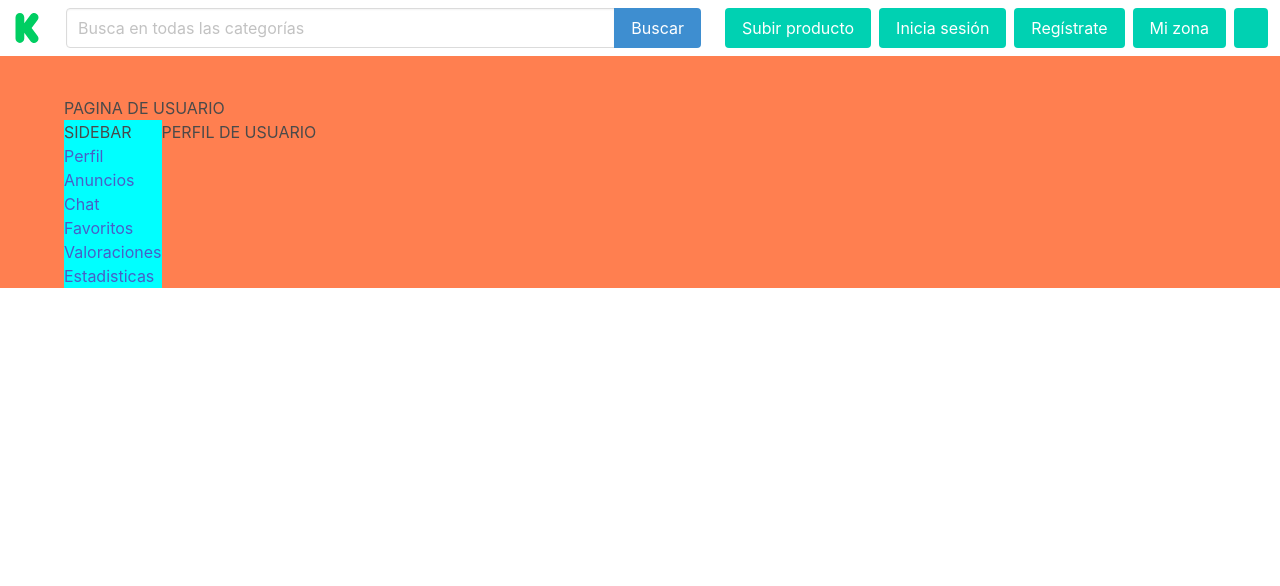
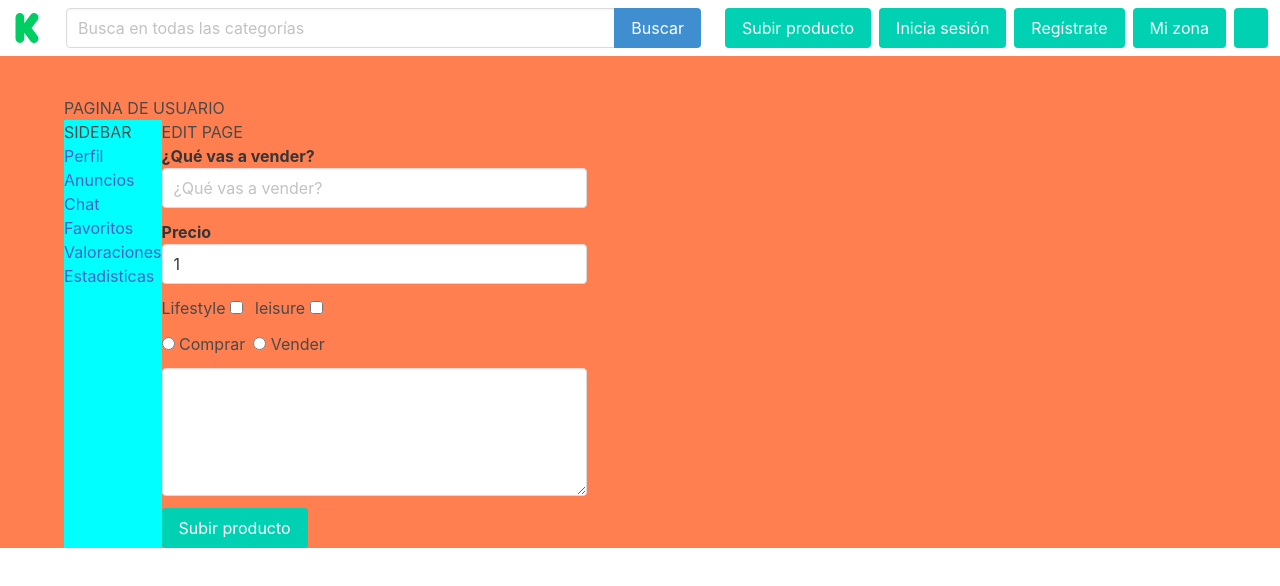
Before and after one commit to ManuelSdev/wallaclone, a React (Create React App) app: page /user/edit/1 in a window 1280 px wide. Shown: the top 586 px of the page. Built offline with nearby package versions, Linux system fonts and the light colour scheme; no server answers.

Commit message:
NewAdForm.js pasa a Adform para usarse también en EditAdPage. Edicion de anuncios funcionando

```diff
--- a/src/api/ads.js
+++ b/src/api/ads.js
@@ -4,7 +4,7 @@ const adsPath = '/apiv1/adverts';
 const myAdsPath = `${adsPath}/my-ads`
 const oneAdPath = `${adsPath}/one-ad`
 const myFavsAds = `${adsPath}/favs`
-
+const updateAdPath = `${adsPath}/update`
 export const getAds = () => {
     //${filterPath && filterPath}
     return client.get(`${adsPath}`);
@@ -25,6 +25,12 @@ export const getFavAds = () => {
     return client.get(`${myFavsAds}`);
 };
 
+export const updateAd = (adIdParams, newValues) => {
+    //${filterPath && filterPath}
+    console.log("ID PARAMS", adIdParams)
+    return client.put(`${adsPath}/${adIdParams}`, newValues);
+};
+
 
 export const createAd_NO = adDetails => {
     const url = `${adsPath}`
--- a/src/components/ads/AdDetailsPage/UserCardHeader.js
+++ b/src/components/ads/AdDetailsPage/UserCardHeader.js
@@ -27,7 +27,7 @@ export default function UserCardHeader({ ad }) {
 
                 <Button className="mr-2">Vendido</Button>
                 <Button className="mr-2">Reservado</Button>
-                <LinkButton className="mr-2" link={"/"}>Editar</LinkButton>
+                <LinkButton className="mr-2" link={`/user/edit/${ad._id}`}>Editar</LinkButton>
                 <Button>Eliminar</Button>
             </div>
         </div>
--- a/src/components/ads/adsPage/AdCard.js
+++ b/src/components/ads/adsPage/AdCard.js
@@ -27,7 +27,7 @@ const AdCard = ({ ad, location }) => {
     const clica = () => { console.log(location) }
     return (
 
-        <Link to={`/{adUrl}`}>
+        <Link to={`/${adUrl}`}>
             <div className="AdCard">
                 {/*<Button onClick={clica}></Button>*/}
                 <div className="card">
--- /dev/null
+++ b/src/components/ads/editAdPage/EditAdPage.js
@@ -0,0 +1,62 @@
+import React from "react"
+import { useParams } from "react-router";
+import AdForm from "../newAdPage/AdForm"
+import { getOneAd, updateAd } from "../../../api/ads"
+import ModalWindow from "../../shared/modalWindow/ModalWindow";
+import style from '../../ads/newAdPage/NewAdPage.module.scss'
+import usePromise from "../../customHooks/usePromise";
+
+
+
+const NewAdPage = () => {
+    const { loading, error, throwPromise, data: ad } = usePromise({})
+
+    //Pillo los parametros de la url que ponen los Link de cada anuncio con el nombre+id de cada uno de ellos
+    const { adId } = useParams();
+    //console.log(adId)
+    //Creo objeto para la petición
+    const adIdRequest = {}
+    //CathadIdUrl() extrae el id de anuncio y lo guardo en la propiedad adId del objeto que mando en la petición
+    adIdRequest.adId = adId
+    //console.log("RENDER EN EDIT PAGE")
+    //console.log("EDIT PAGE ad", ad)
+
+    React.useEffect(() => {
+        //console.log("lanza promesa en editpage")
+        throwPromise(getOneAd(adIdRequest))
+
+    }, [])
+    /**
+     * Este método crea y retorna el objeto que mando en la petición update
+     */
+    /*
+        const onSubmit = (newValues) => {
+            const updateAdRequest = {}
+            updateAdRequest.adId = adId
+            updateAdRequest.newValues = newValues
+            throwPromise(updateAd(updateAdRequest))
+        }
+    */
+    const onSubmit = (newAdValues) => {
+        console.log(ad._id)
+        throwPromise(updateAd(ad._id, newAdValues))
+    }
+
+    //console.log('++++++++++++++++++++EDIT REQUEST')
+    return (
+        <div className={style.NewAdPage}>
+            EDIT PAGE
+            <div className={style.container}>
+                {
+                    loading ?
+                        "LOADING"
+                        :
+                        <AdForm ad={ad} onSubmit={onSubmit} ></AdForm>
+                }
+
+            </div>
+        </div>
+    )
+}
+
+export default NewAdPage
--- a/src/components/ads/newAdPage/NewAdForm.js
+++ b/src/components/ads/newAdPage/AdForm.js
@@ -9,8 +9,11 @@ import RadioField from '../../shared/formFields/RadioField';
 import TextAreaField from '../../shared/formFields/TextAreaField';
 
 
-const NewAdForm = ({ onSubmit, isLoading }) => {
-    const [credentials, setCredentials] = React.useState({
+const AdForm = ({ onSubmit, isLoading, ad }) => {
+    // console.log("RENDER EN AD FORM")
+    //console.log("primer ad", ad)
+
+    const [values, setValues] = React.useState({
         name: '',
         sale: null,
         price: 1,
@@ -19,14 +22,25 @@ const NewAdForm = ({ onSubmit, isLoading }) => {
         images: null
     });
 
-
+    React.useEffect(() => {
+        //console.log("useEffect ad", ad)
+        setValues(
+            {
+                name: ad?.name ?? '',
+                sale: null,
+                price: ad?.price ?? 1,
+                tags: [],
+                description: ad?.description ?? '',
+                images: null
+            }
+        )
+        //    console.log("useEffect ad 2-", ad)
+    }, [ad])
     const selectablesTags = ["Lifestyle", "leisure"]
     //El event lo recibe del onChange ("mezcla" del onchange y del oninput del form html)
     const handleChange = event => {
 
-        console.log('tttt', event.target.type)
-
-
+        //console.log('tttt', event.target.type)
         //console.log(sale)
         /**
          * Usamos spreading para machacar las propiedades el estado a medida que
@@ -34,20 +48,20 @@ const NewAdForm = ({ onSubmit, isLoading }) => {
          * El <FormField name="email"> machacará la clave email
          * El <FormField name="password"> machacará la clave password
          */
-        setCredentials(oldCredentials => {
+        setValues(oldValues => {
             //console.log('TYPE', event)
-            console.log("value", event.target.value)
-            console.log("checked", event.target.checked)
+            //console.log("value", event.target.value)
+            //console.log("checked", event.target.checked)
 
             // console.log(tags)
-            const newCredentials = {
-                ...oldCredentials,
+            const newValues = {
+                ...oldValues,
                 [event.target.name]: event.target.value,
             };
-            console.log("sale", sale)
-            console.log("cdre", newCredentials)
-            console.log("++++++++++++++++++++++++++++")
-            return newCredentials;
+            //console.log("sale", sale)
+            // console.log("cdre", newValues)
+            // console.log("++++++++++++++++++++++++++++")
+            return newValues;
         });
     };
     /**
@@ -60,15 +74,14 @@ const NewAdForm = ({ onSubmit, isLoading }) => {
      */
     const handleSubmit = event => {
         event.preventDefault();
-        onSubmit(credentials);
+        onSubmit(values);
         console.log("submit")
     };
-    const { name, sale, price, tags, description, images } = credentials;
+    const { name, sale, price, tags, description, images } = values;
     //console.log(sale)
     const arra = ["casa", "salon"]
     return (
-        <form className="NewAdForm" onSubmit={handleSubmit}>
-
+        <form className="AdForm" onSubmit={handleSubmit}>
             <FormField
                 type="text"
                 name="name"
@@ -106,7 +119,7 @@ const NewAdForm = ({ onSubmit, isLoading }) => {
                     name="sale"
                     label=" Comprar"
                     onChange={handleChange}
-                    isChecked={true}
+                    // isChecked={true}
                     value={true}
                 ></RadioButton>
                 <RadioButton
@@ -128,7 +141,7 @@ const NewAdForm = ({ onSubmit, isLoading }) => {
             >
 
             </TextAreaField>
-            <Button type="submit" >Iniciar sesión</Button>
+            <Button type="submit" >Subir producto</Button>
 
 
 
@@ -138,4 +151,4 @@ const NewAdForm = ({ onSubmit, isLoading }) => {
     )
 }
 
-export default NewAdForm
+export default AdForm
--- a/src/components/ads/newAdPage/NewAdPage.js
+++ b/src/components/ads/newAdPage/NewAdPage.js
@@ -1,4 +1,4 @@
-import NewAdForm from "./NewAdForm"
+import AdForm from "./AdForm"
 import { createAd_NO } from "../../../api/ads"
 import ModalWindow from "../../shared/modalWindow/ModalWindow";
 import style from './NewAdPage.module.scss'
@@ -47,7 +47,7 @@ const NewAdPage = () => {
         <div className={style.NewAdPage}>
             SUBIR PRODUCTO
             <div className={style.container}>
-                <NewAdForm onSubmit={handleSubmit}></NewAdForm>
+                <AdForm onSubmit={handleSubmit}></AdForm>
             </div>
         </div>
     )
--- a/src/components/customHooks/usePromise.js
+++ b/src/components/customHooks/usePromise.js
@@ -18,6 +18,7 @@ function usePromise(initialValue) {
       return setError(error);
     }
     setData(data);
+    console.log("PROMESA FINALIZADA")
   };
 
   const throwPromise = async function (promise) {
--- a/src/components/userPage/UserPage.js
+++ b/src/components/userPage/UserPage.js
@@ -2,7 +2,7 @@ import UserNavBar from "./UserNavBar"
 //import './UserPage.css'
 import { Switch, Route, Redirect, Router } from 'react-router-dom';
 import { UserProfilePage, UserAdsPage, UserFavoritesPage, UserRatingsPage, UserStatisticsPage, UserChatPage } from "./"
-
+import EditAdPage from "../ads/editAdPage/EditAdPage"
 
 const UserPage = () => {
 
@@ -20,12 +20,13 @@ const UserPage = () => {
                     <Route path="/user/favs" component={UserFavoritesPage}></Route>
                     <Route path="/user/ratings" component={UserRatingsPage}></Route>
                     <Route path="/user/statistics" component={UserStatisticsPage}></Route>
+                    <Route path="/user/edit/:adId" component={EditAdPage}></Route>
                     <Route path="/user" component={UserProfilePage}></Route>
 
                 </Switch>
             </div>
 
-        </div>
+        </div >
     )
 }
 
```
